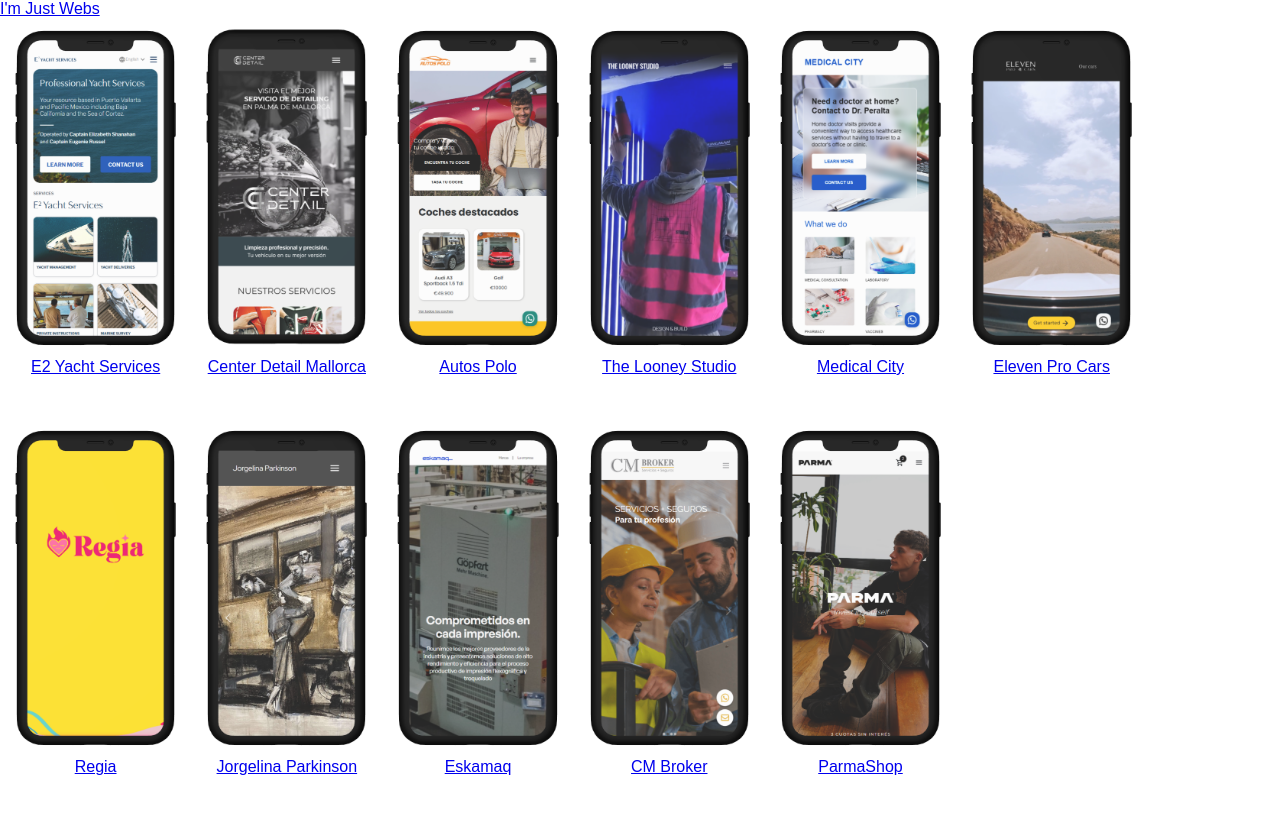
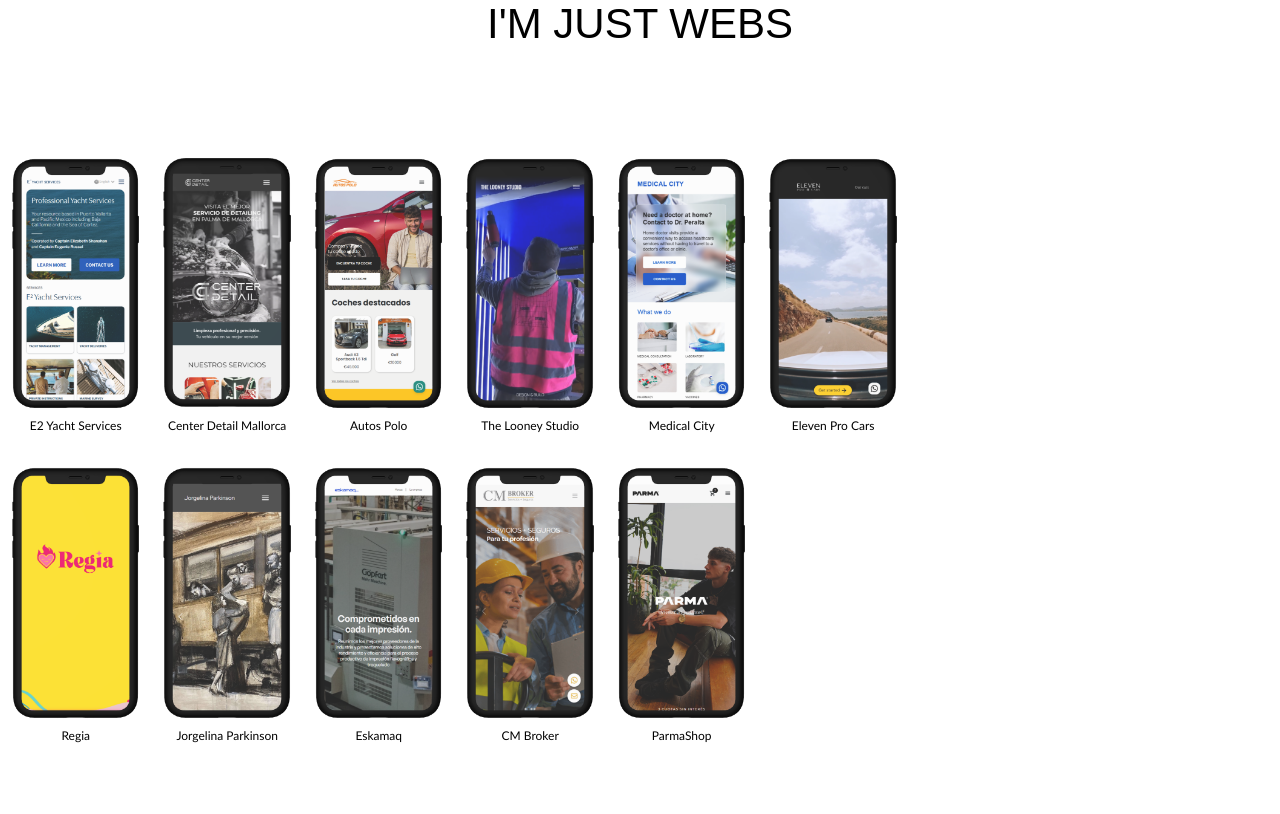
Before and after one commit to justinait/imjustwebs, a React (Vite) app: page /home in a window 1280 px wide. Shown: the top 814 px of the page. Built offline with nearby package versions, Linux system fonts and the light colour scheme; a web font is replaced by a local one.

Commit message:
projects

```diff
--- a/src/Components/Navbar/Navbar.css
+++ b/src/Components/Navbar/Navbar.css
@@ -0,0 +1,11 @@
+.imjustwebsNavbar {
+
+    position: relative;
+    color: black;
+    margin: 0;
+    text-align: center;
+    margin-bottom: 5%;
+    text-transform: uppercase;
+    font-size: 42px;
+    text-decoration: none;
+}
--- a/src/Components/Navbar/Navbar.jsx
+++ b/src/Components/Navbar/Navbar.jsx
@@ -1,10 +1,11 @@
 import React from 'react'
 import { Link } from 'react-router-dom'
+import './Navbar.css'
 
 function Navbar() {
   return (
-    <div>
-        <Link to='/'>I'm Just Webs</Link>
+    <div style={{textAlign:'center'}}>
+      <Link to='/' className='imjustwebsNavbar'>I'm Just Webs</Link>
     </div>
   )
 }
--- a/src/Components/Projects/Projects.css
+++ b/src/Components/Projects/Projects.css
@@ -1,16 +1,16 @@
 .projectScrollContainer {
-  height: 100vh;
+  height: 90vh;
   display: flex;
   flex-direction: column;
-  justify-content: space-between;
   overflow: hidden;
+  justify-content: flex-end;
 }
 
 .projectRow {
   display: flex;
   white-space: nowrap;
   overflow-x: hidden;
-  height: 50%; /* Cada fila ocupa el 50% de la pantalla */
+  height: 43%; /* Cada fila ocupa el 50% de la pantalla */
 }
 
 .projectRow.reverse {
@@ -23,11 +23,15 @@
 }
 
 .projectMockup {
-  width: auto;
-  height: 85%;
+  width: fit-content;
+  height: 87%;
 }
 
 .projectText {
   text-align: center;
   margin: 0px;
+  font-size: 12px;
+  color: black;
+  text-decoration: none;
+  font-family:'Gill Sans', 'Gill Sans MT', Calibri, 'Trebuchet MS', sans-serif;
 }
```
